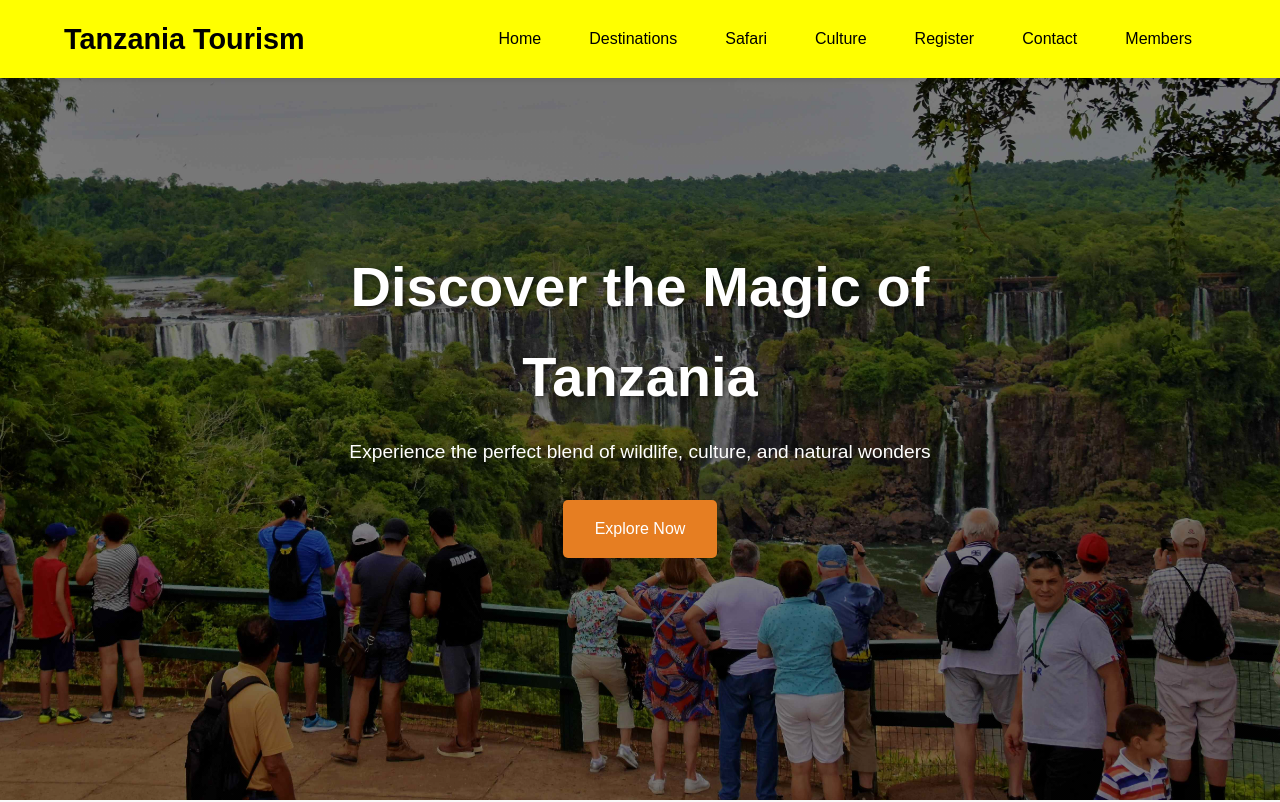
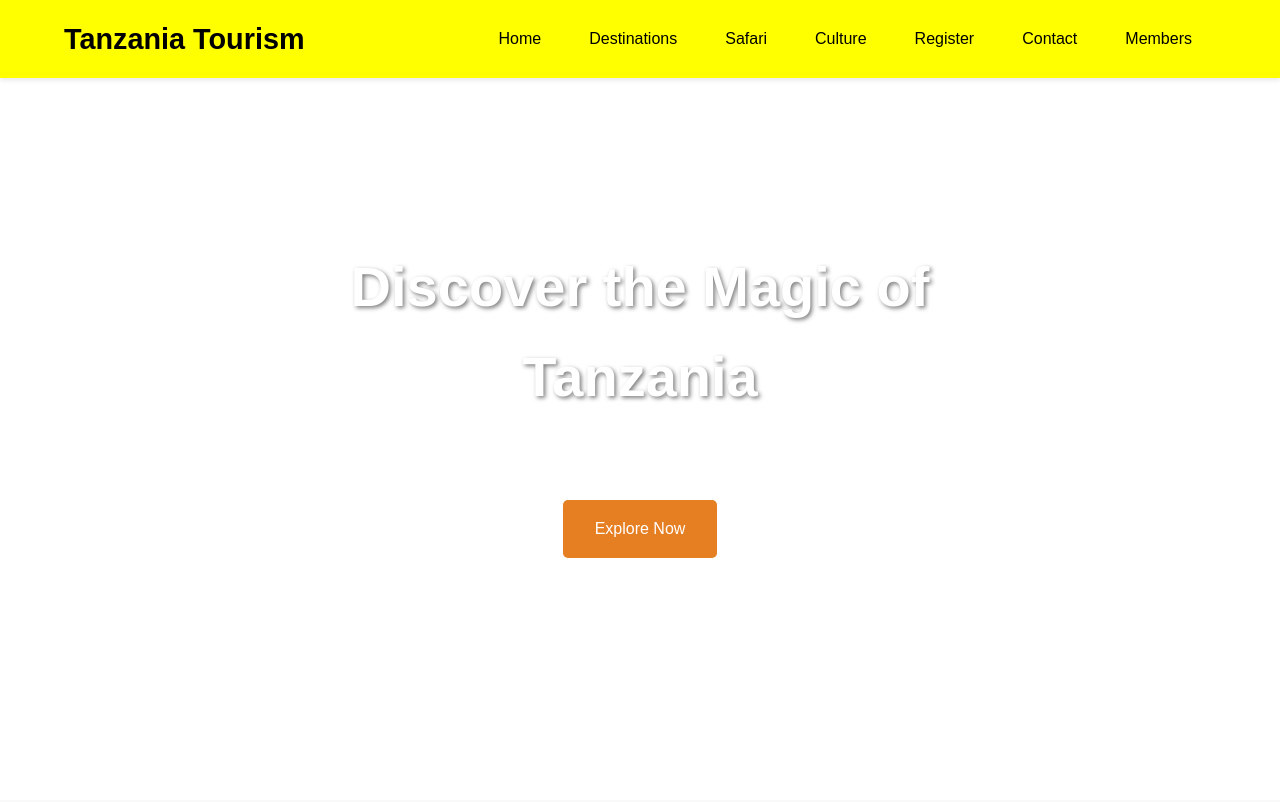
Before and after one commit to Narsisi746/tourism-website, a plain HTML site: page index.html in a window 1280 px wide. Shown: the top 802 px of the page. Drawn offline with Linux system fonts and the light colour scheme.

Commit message:
Update styles.css

```diff
--- a/styles.css
+++ b/styles.css
@@ -57,8 +57,7 @@ body {
 /* Hero Section */
 .hero {
     height: 100vh;
-    background: linear-gradient(rgba(0, 0, 0, 0.5), rgba(0, 0, 0, 0.5)),
-                url('images/SERENGETI/TOURISM.jpg') center/cover;
+
                 display: flex;
                 align-items: center;
                 justify-content: center;
```
